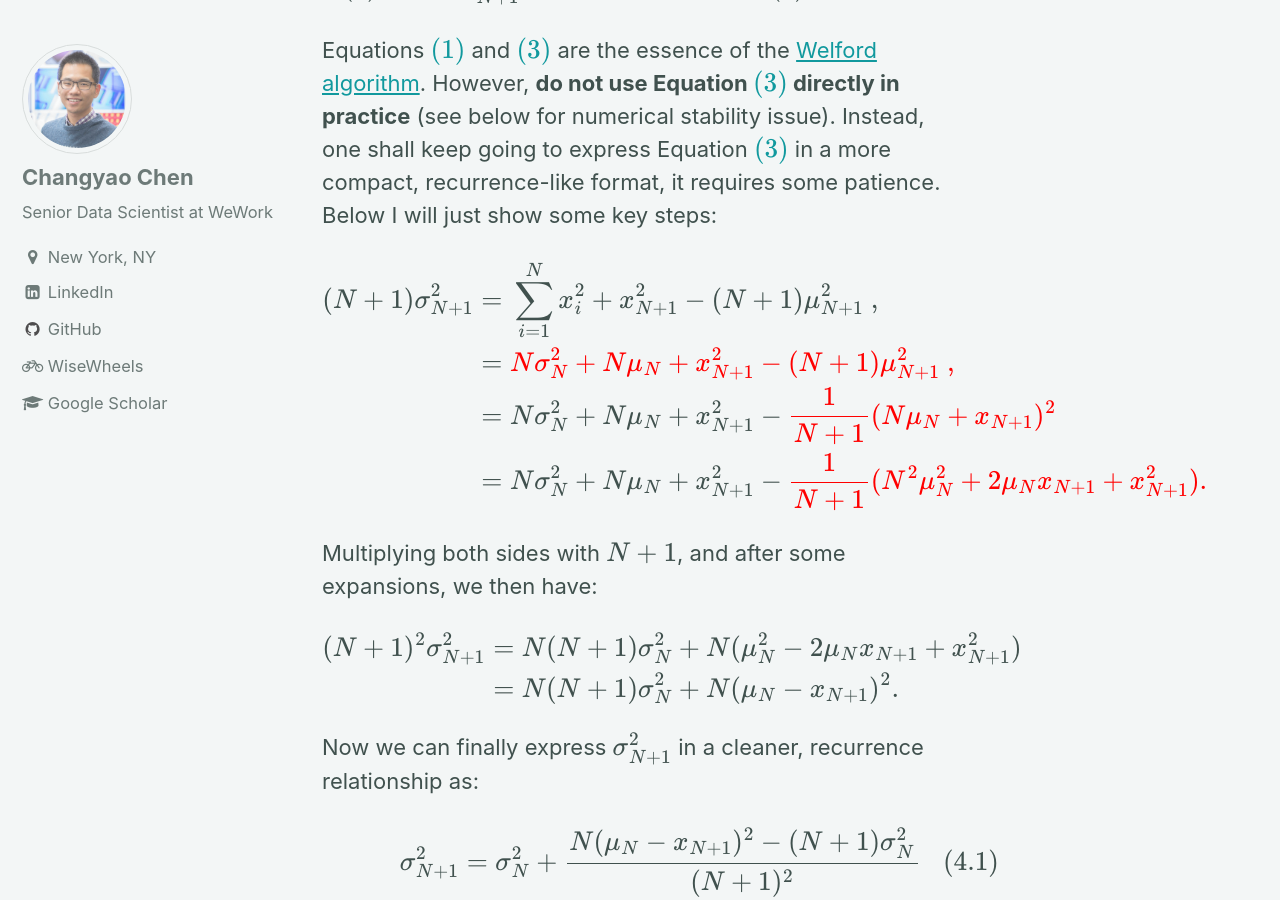
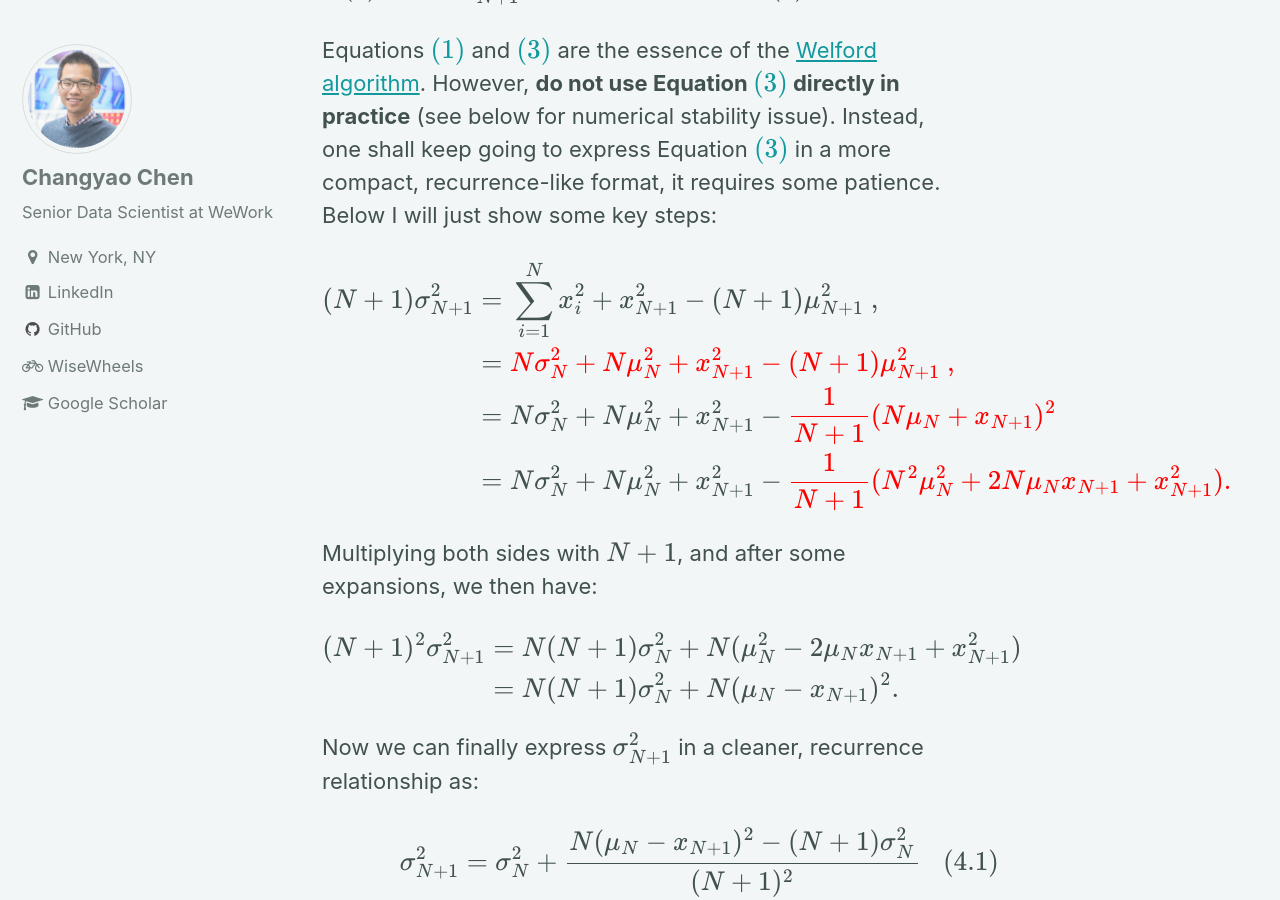
Before and after one commit to changyaochen/changyaochen.github.io, a Jekyll site: the page built from _posts/2019-02-07-welford.md, in a window 1280 px wide and 900 px high, scrolled down 2477 px. Built offline with Jekyll 4.4.1, drawn with Linux system fonts in a browser that asks for light colours; formulas are drawn with MathJax 3; comment, search, counter and statistics services are not loaded.

Commit message:
fix typo in welford post

```diff
--- a/_posts/2019-02-07-welford.md
+++ b/_posts/2019-02-07-welford.md
@@ -63,11 +63,11 @@ Equations $$\eqref{new_mu}$$ and $$\eqref{new_sig}$$ are the essence of the [Wel
 $$
 \begin{eqnarray}
 (N+1)\sigma^2_{N+1} &=& \sum_{i=1}^{N} x_i^2 + x_{N+1}^2 - (N+1)\mu_{N+1}^2~,\\
-&=& \color{red}{N\sigma^2_N + N \mu_N} + x_{N+1}^2 - (N+1)\mu_{N+1}^2~,\\
-&=& N\sigma^2_N + N \mu_N + x_{N+1}^2
+&=& \color{red}{N\sigma^2_N + N \mu_N^2} + x_{N+1}^2 - (N+1)\mu_{N+1}^2~,\\
+&=& N\sigma^2_N + N \mu_N^2 + x_{N+1}^2
 	- \color{red}{\frac{1}{N+1}(N\mu_{N} + x_{N+1})^2}\\
-&=& N\sigma^2_N + N \mu_N + x_{N+1}^2
-	- \color{red}{\frac{1}{N+1}(N^2\mu_{N}^2 + 2\mu_{N}x_{N+1} + x_{N+1}^2)}.
+&=& N\sigma^2_N + N \mu_N^2 + x_{N+1}^2
+	- \color{red}{\frac{1}{N+1}(N^2\mu_{N}^2 + 2N\mu_{N}x_{N+1} + x_{N+1}^2)}.
 \end{eqnarray}
 $$
 
```
